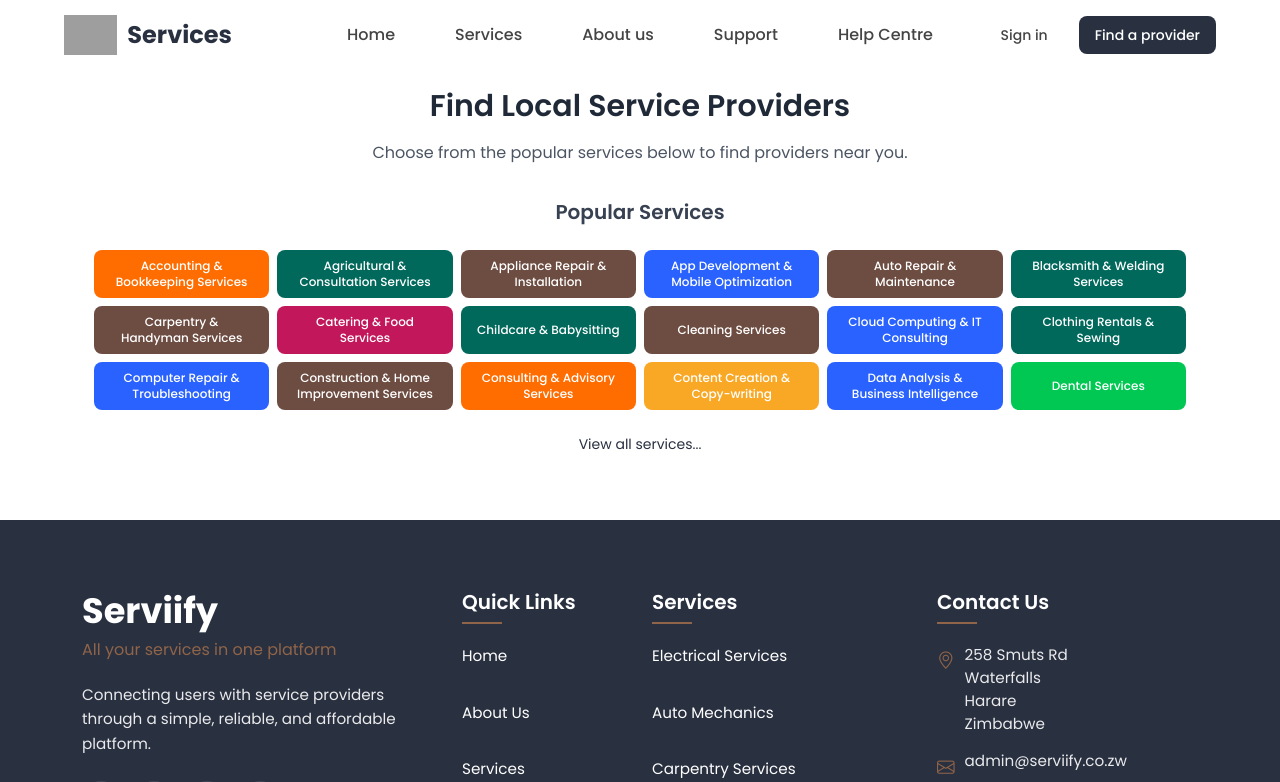
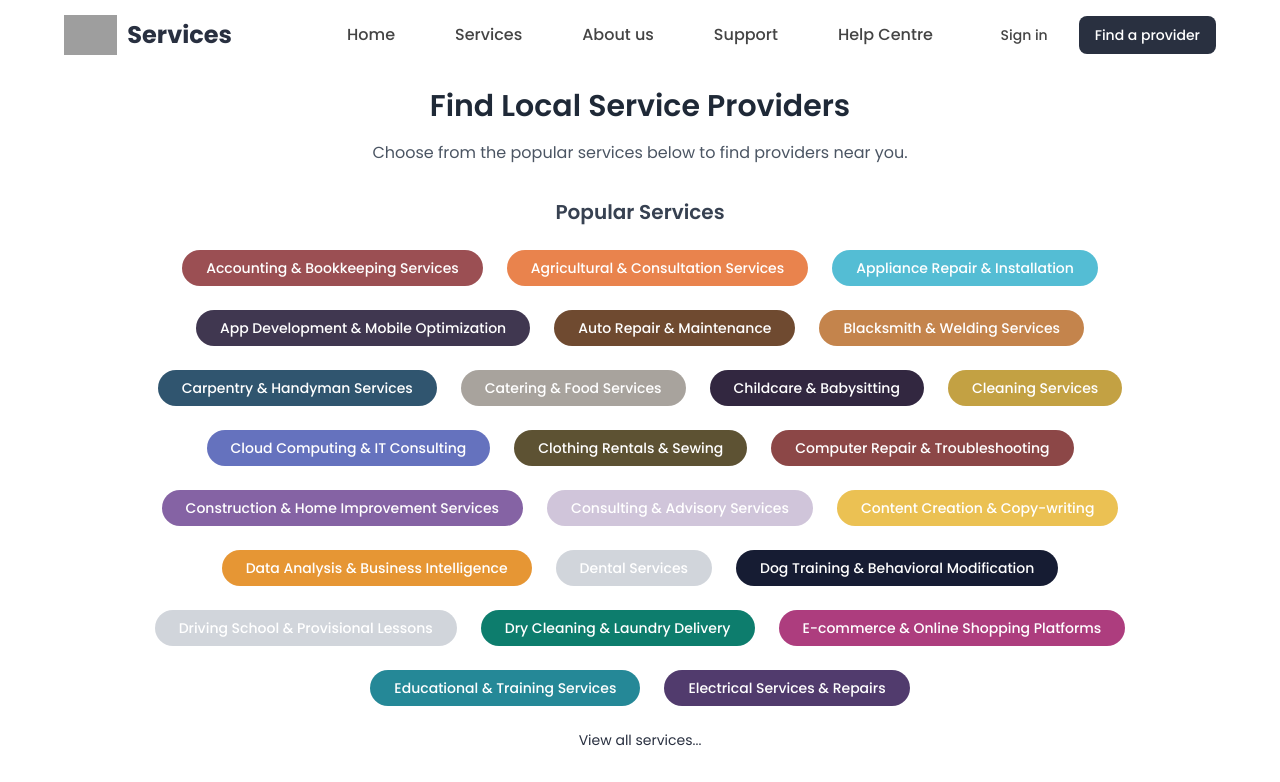
Before and after one commit to Mkayzw/serviify-website, a React (Vite) app: page /services in a window 1280 px wide. Shown: the top 782 px of the page. Built offline with nearby package versions, Linux system fonts and the light colour scheme; grey boxes are pictures that could not be loaded.

Commit message:
services ui

```diff
--- a/src/components/ServicesPage.tsx
+++ b/src/components/ServicesPage.tsx
@@ -6,73 +6,81 @@ import Navbar from "./Navbar";
 import { Provider as ProviderData, ProvidersService, ServicesApiResponse } from "@/services/providers.service";
 import { User } from 'iconsax-react';
 
-// Color categories for services
-const serviceCategories: Record<string, string> = {
-  'Technology': '#2962FF',
-  'Home': '#6D4C41',
-  'Health': '#00C853',
-  'Business': '#FF6D00',
-  'Education': '#1565C0',
-  'Personal': '#C2185B',
-  'Automotive': '#37474F',
-  'Creative': '#F9A825',
-  'Professional': '#00695C',
+
+// Service color mapping
+const serviceColors: { [key: string]: string } = {
+  'Accounting & Bookkeeping Services': 'rgba(155, 79, 83, 1)',
+  'Agricultural & Consultation Services': 'rgba(233, 131, 77, 1)',
+  'Appliance Repair & Installation': 'rgba(84, 189, 212, 1)',
+  'App Development & Mobile Optimization': 'rgba(64, 55, 80, 1)',
+  'Auto Repair & Maintenance': 'rgba(111, 74, 48, 1)',
+  'Blacksmith & Welding Services': 'rgba(196, 132, 76, 1)',
+  'Building Repair & Maintenance Services': 'rgba(76, 140, 196, 1)',
+  'Carpentry & Handyman Services': 'rgba(48, 85, 111, 1)',
+  'Catering & Food Services': 'rgba(168, 163, 157, 1)',
+  'Childcare & Babysitting': 'rgba(50, 39, 64, 1)',
+  'Cleaning Services': 'rgba(195, 161, 67, 1)',
+  'Cloud Computing & IT Consulting': 'rgba(101, 114, 190, 1)',
+  'Clothing Rentals & Sewing': 'rgba(93, 82, 51, 1)',
+  'Computer Repair & Troubleshooting': 'rgba(140, 71, 71, 1)',
+  'Construction & Home Improvement Services': 'rgba(133, 99, 164, 1)',
+  'Consulting & Advisory Services': 'rgba(208, 197, 218, 1)',
+  'Content Creation & Copy-writing': 'rgba(235, 193, 83, 1)',
+  'Data Analysis & Business Intelligence': 'rgba(230, 150, 52, 1)',
+  'Dog Training & Behavioral Modification': 'rgba(22, 28, 51, 1)',
+  'Driving School and Provisional Lessons': 'rgba(141, 93, 3, 1)',
+  'Dry Cleaning & Laundry Delivery': 'rgba(13, 125, 109, 1)',
+  'E-commerce & Online Shopping Platforms': 'rgba(173, 61, 126, 1)',
+  'Educational & Training Services': 'rgba(37, 136, 151, 1)',
+  'Electrical Services & Repairs': 'rgba(81, 59, 109, 1)',
+  'Entertainment & Recreation Services': 'rgba(255, 104, 151, 1)',
+  'Errand & Concierge Services': 'rgba(255, 156, 187, 1)',
+  'Event Planning & Management': 'rgba(130, 167, 118, 1)',
+  'Farming & Livestock Management': 'rgba(46, 179, 177, 1)',
+  'Financial Planning & Wealth Management': 'rgba(110, 160, 255, 1)',
+  'Furniture Assembly & Moving': 'rgba(129, 158, 162, 1)',
+  'Gift Wrapping & Delivery Services': 'rgba(135, 58, 57, 1)',
+  'Graphic Design & Branding': 'rgba(128, 76, 72, 1)',
+  'Grocery Delivery & Meal Preparation': 'rgba(195, 165, 159, 1)',
+  'Hair-styling & Barbering': 'rgba(199, 186, 206, 1)',
+  'Hatchery & Incubation Services': 'rgba(177, 155, 104, 1)',
+  'Home Office Organization & Decor': 'rgba(191, 144, 0, 1)',
+  'Hotel & Accommodation Services': 'rgba(167, 64, 64, 1)',
+  'Housekeeping Services': 'rgba(95, 137, 76, 1)',
+  'Insurance Brokerage & Risk Management': 'rgba(45, 100, 151, 1)',
+  'Interior Design & Home Furniture Rental': 'rgba(138, 181, 140, 1)',
+  'Legal Services & Consultations': 'rgba(135, 206, 235, 1)',
+  'Life Coaching & Career Counseling': 'rgba(200, 162, 200, 1)',
+  'Massage & Spa Treatment': 'rgba(107, 63, 63, 1)',
+  'Medical & Healthcare Services': 'rgba(16, 44, 84, 1)',
+  'Moving & Packing Services': 'rgba(19, 69, 176, 1)',
+  'Music, Art & Dance Lessons': 'rgba(72, 120, 156, 1)',
+  'Network & Hardware Support': 'rgba(82, 139, 139, 1)',
+  'Online Customer Support & Chatbots': 'rgba(47, 79, 79, 1)',
+  'Online Marketing & Advertising Services': 'rgba(124, 205, 124, 1)',
+  'Painting & Home Improvement': 'rgba(95, 94, 4, 1)',
+  'Panel Beating & Spray Painting': 'rgba(163, 109, 45, 1)',
+  'Personal Chef & Catering Services': 'rgba(212, 176, 128, 1)',
+  'Personal Fitness Training': 'rgba(255, 120, 69, 1)',
+  'Personal Shopping & Styling': 'rgba(0, 113, 181, 1)',
+  'Pest Control & Lawn Care': 'rgba(255, 98, 101, 1)',
+  'Pet Grooming & Pet Sitting': 'rgba(229, 184, 11, 1)',
+  'Photography & Videography': 'rgba(200, 63, 73, 1)',
+  'Plumbing & Drain Cleaning': 'rgba(11, 53, 94, 1)',
+  'Podcast Production & Editing': 'rgba(133, 117, 77, 1)',
+  'Printing & Photocopy Services': 'rgba(159, 208, 199, 1)',
+  'Property Security & Alarm Services': 'rgba(234, 166, 244, 1)',
+  'Real Estate Services & Property Management': 'rgba(107, 85, 139, 1)',
+  'Search Engine Optimization (SEO)': 'rgba(0, 110, 81, 1)',
+  'Social Media Management & Marketing': 'rgba(173, 93, 93, 1)',
+  'Software Installation & Configuration': 'rgba(175, 148, 131, 1)',
+  'Translation & Interpretation': 'rgba(0, 44, 32, 1)',
+  'Tutoring & Educational Resources': 'rgba(127, 63, 112, 1)',
+  'Vehicle & Auto Rental Services': 'rgba(187, 162, 145, 1)',
+  'Virtual Assistant & Remote Workers': 'rgba(194, 68, 88, 1)',
+  'Website Design & Development': 'rgba(158, 71, 67, 1)',
+  'Yard Maintenance & Landscaping': 'rgba(183, 146, 53, 1)',
 };
-
-// Map services to categories
-const getServiceCategory = (service: string): string => {
-  const s = service.toLowerCase();
-
-  // Technology services
-  if (s.match(/\b(computer|software|website|app|network|it|seo|online|digital|cloud|cyber|data|programming|tech|web|mobile|software|hardware|hosting)\b/)) {
-    return 'Technology';
-  }
-
-  // Home services
-  if (s.match(/\b(home|house|cleaning|plumbing|electrical|furniture|yard|pest|painting|renovation|repair|maintenance|garden|lawn|construction|carpentry|handyman|installation|decor|interior)\b/)) {
-    return 'Home';
-  }
-
-  // Health services
-  if (s.match(/\b(medical|health|dental|massage|fitness|spa|wellness|therapy|healthcare|nutrition|physical|mental|counseling|treatment|healing|care|nursing)\b/)) {
-    return 'Health';
-  }
-
-  // Business services
-  if (s.match(/\b(accounting|consulting|financial|legal|business|marketing|management|strategy|advisory|corporate|commercial|investment|planning|analysis|market|sales|professional)\b/)) {
-    return 'Business';
-  }
-
-  // Education services
-  if (s.match(/\b(education|tutoring|training|teaching|coaching|learning|instructor|school|academic|course|class|lesson|study|skill|development|workshop)\b/)) {
-    return 'Education';
-  }
-
-  // Personal services
-  if (s.match(/\b(personal|shopping|styling|chef|catering|concierge|lifestyle|fashion|grooming|beauty|assistance|organizing|event|planning|coordination)\b/)) {
-    return 'Personal';
-  }
-
-  // Automotive services
-  if (s.match(/\b(auto|car|vehicle|driving|automotive|mechanic|repair|maintenance|garage|motor|transmission|engine|body|paint|service|transport)\b/)) {
-    return 'Automotive';
-  }
-
-  // Creative services
-  if (s.match(/\b(design|photo|video|art|music|content|creative|media|production|graphic|animation|visual|audio|editing|studio|entertainment|performance)\b/)) {
-    return 'Creative';
-  }
-
-  // Default to Professional for any other services
-  return 'Professional';
-};
-
-// Get background color for a service
-const getServiceColor = (service: string): string => {
-  const category = getServiceCategory(service);
-  return serviceCategories[category] || '#F5F5F5';
-};
-
 
 const popularServices = [
   'Accounting & Bookkeeping Services',
@@ -160,14 +168,11 @@ const ServicesPage: React.FC = () => {
   const [errorSearch, setErrorSearch] = useState<string | null>(null);
   const [searchPerformed, setSearchPerformed] = useState<boolean>(false);
   const [showAllServices, setShowAllServices] = useState<boolean>(false);
-  // @ts-expect-error - Used only for Navbar prop
-  // eslint-disable-next-line @typescript-eslint/no-unused-vars
   const [showSignup, setShowSignup] = useState<boolean>(false);
 
-
-
+  // Function to handle help centre
   const setShowHelpCentre = () => {
-
+    // Implementation can be added later if needed
   };
 
   // API Service Instance
@@ -267,7 +272,6 @@ const ServicesPage: React.FC = () => {
         setShowSignup={setShowSignup}
         setShowHelpCentre={setShowHelpCentre}
       />
-
       <main className="container mx-auto mt-4 px-4 flex-grow">
 
         {!searchPerformed && !loadingSearch && (
@@ -278,23 +282,31 @@ const ServicesPage: React.FC = () => {
             </p>
             <div className="mt-8">
               <h3 className="text-xl font-semibold mb-4 text-gray-700">Popular Services</h3>
-              <div className="grid grid-cols-2 sm:grid-cols-3 md:grid-cols-4 lg:grid-cols-5 xl:grid-cols-6 gap-2 max-w-7xl mx-auto">
-                {(showAllServices ? popularServices : popularServices.slice(0, 18)).map((service, index) => (
+              <div className="flex flex-wrap justify-center gap-4 max-w-5xl mx-auto">
+                {(showAllServices ? popularServices : popularServices.slice(0, 24)).map((service, index) => {
+                  const bgColor = serviceColors[service] || 'rgba(209, 213, 219, 1)'; // fallback to gray-200
+
+
+                  return (
                     <button
                       key={index}
                       onClick={() => handleServiceSelect(service)}
                       disabled={loadingSearch}
-                    style={{ backgroundColor: getServiceColor(service) }}
-                    className="px-3 py-2 rounded-lg text-xs font-medium border-none text-white transition-all hover:shadow-md hover:opacity-90 disabled:opacity-50 disabled:cursor-not-allowed min-h-[48px] flex items-center justify-center text-center"
+                      style={{
+                        backgroundColor: bgColor,
+                        borderColor: 'transparent',
+                      }}
+                      className="px-4 py-2 rounded-full text-sm font-medium text-white transition-colors hover:opacity-90 disabled:opacity-50 disabled:cursor-not-allowed"
                     >
                       {service}
                     </button>
-                ))}
+                  );
+                })}
               </div>
-              {!showAllServices && popularServices.length > 18 && (
+               {!showAllServices && popularServices.length > 24 && (
                   <button
                      onClick={() => setShowAllServices(true)}
-                  className="mt-6 text-sm text-[#293040] hover:underline"
+                     className="mt-4 text-sm text-[#293040] hover:underline"
                   >
                      View all services...
                   </button>
```
Also changed, not shown: src/components/ProviderSearch.tsx (+2 -87 lines). Lines whose indentation alone changed are shown as unchanged.
